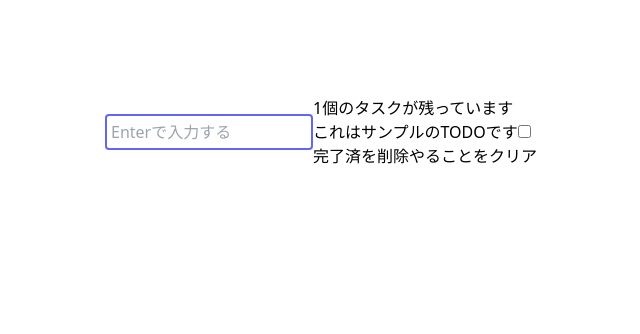
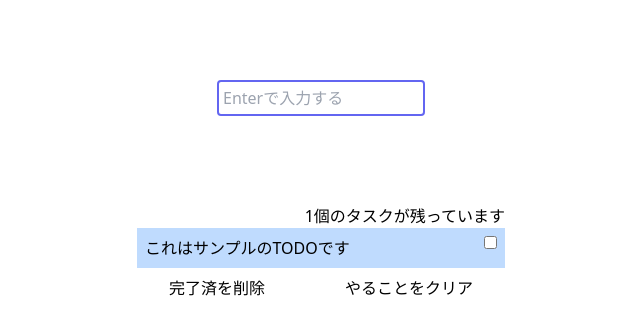
Before and after one commit to suekroos/Training_React_Todo, a React (Create React App) app: page / in a window 1280 px wide. Shown: the top 334 px of the page, without its empty margins (319-959 px from the left). Built offline with nearby package versions, Linux system fonts and the light colour scheme.

Commit message:
タスク一覧画面のスタイル設定

```diff
--- a/src/views/components/TodoAdd.tsx
+++ b/src/views/components/TodoAdd.tsx
@@ -46,16 +46,16 @@ export const TodoAdd = memo((props:Props) => {
     }
 
     return(
-        <div className=''>
-            <div className=''>
-                <div className=''>
+        <div className='flex flex-col w-96'>
+            <div className='m-2'>
+                <div className='grid justify-items-end'>
                     {TodoDoneLength()}
                 </div>
                 {items.map((item) => (
                     <TodoItem key={item.key} item={item} onCheck={oncheckChange} />
                 ))}
             </div>
-            <div className=''>
+            <div className='flex justify-around'>
                 <button className='' onClick={onClickDelete} type="button">
                     完了済を削除
                 </button>
--- a/src/views/components/TodoItem.tsx
+++ b/src/views/components/TodoItem.tsx
@@ -11,10 +11,15 @@ export const TodoItem = memo((props:Props) =>{
     const handleChange = () => onCheck(item)
     return(
         <>
-            <label className="">
-                <span className={item.done ? `$"" $""` : `$""`}>{item.text}</span>
-                <input type="checkbox" checked={item.done} onChange={handleChange} />
-            </label>
+            <div className="p-2 bg-blue-200 left-0">
+                <label>
+                    {item.done ?
+                    <span className=" text-rose-800">{item.text}</span> :
+                    <span className=" text-black">{item.text}</span>
+                    }
+                    <input className="float-right" type="checkbox" checked={item.done} onChange={handleChange} />
+                </label>
+            </div>
         </>
     )
 })
--- a/src/views/pages/home/Todo.tsx
+++ b/src/views/pages/home/Todo.tsx
@@ -19,11 +19,14 @@ export const Todo = () =>{
     )
 
     return(
-        <div className="flex justify-center columns-3">
-            <div className="flex items-center m-24">
+        <div className="flex justify-center items-center flex-col">
+            <div className="m-20">
                 <TodoInput onAdd={onAdd} text={text} setText={setText} typing={typing} setTyping={setTyping} />
+            </div>
+            <div>
                 <TodoAdd items={items} setItems={setItems} itemsDone={itemsDone} setItemsDone={setItemsDone} />
             </div>
+
         </div>
     )
 }
```
